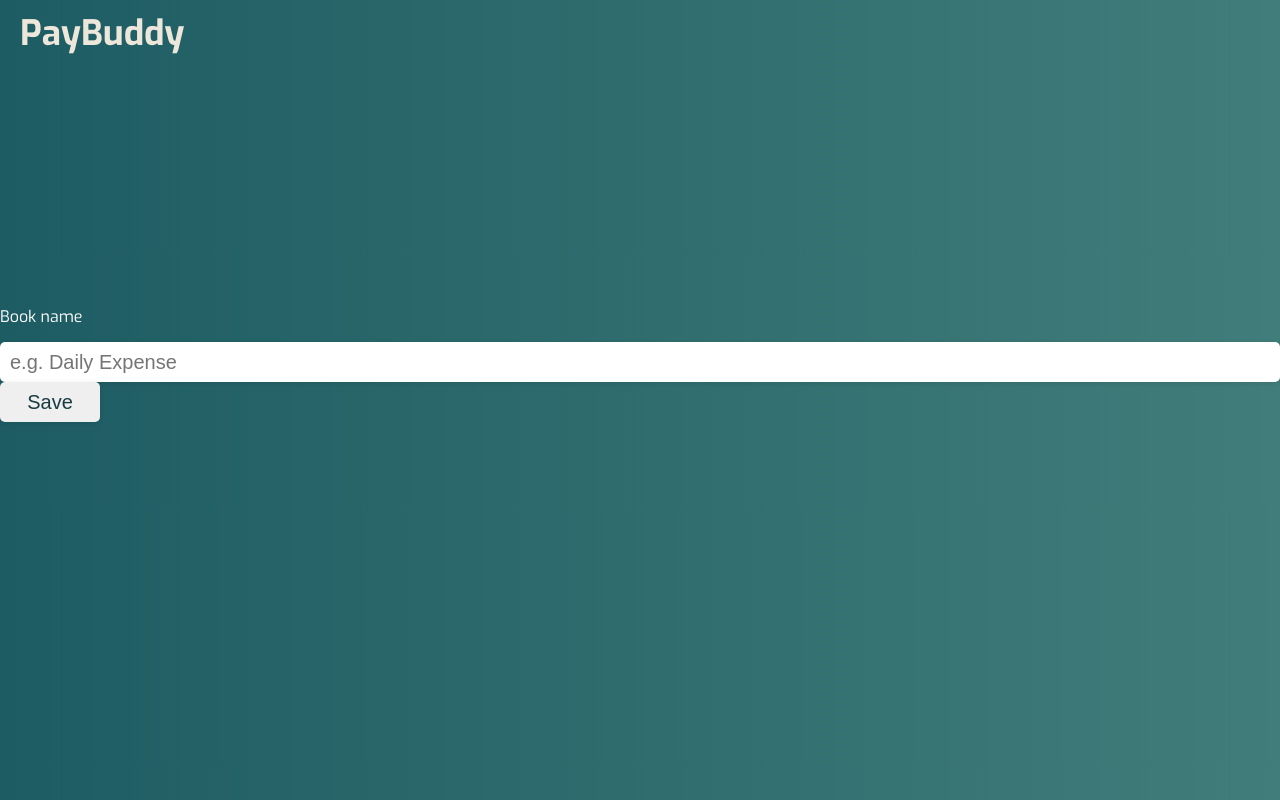
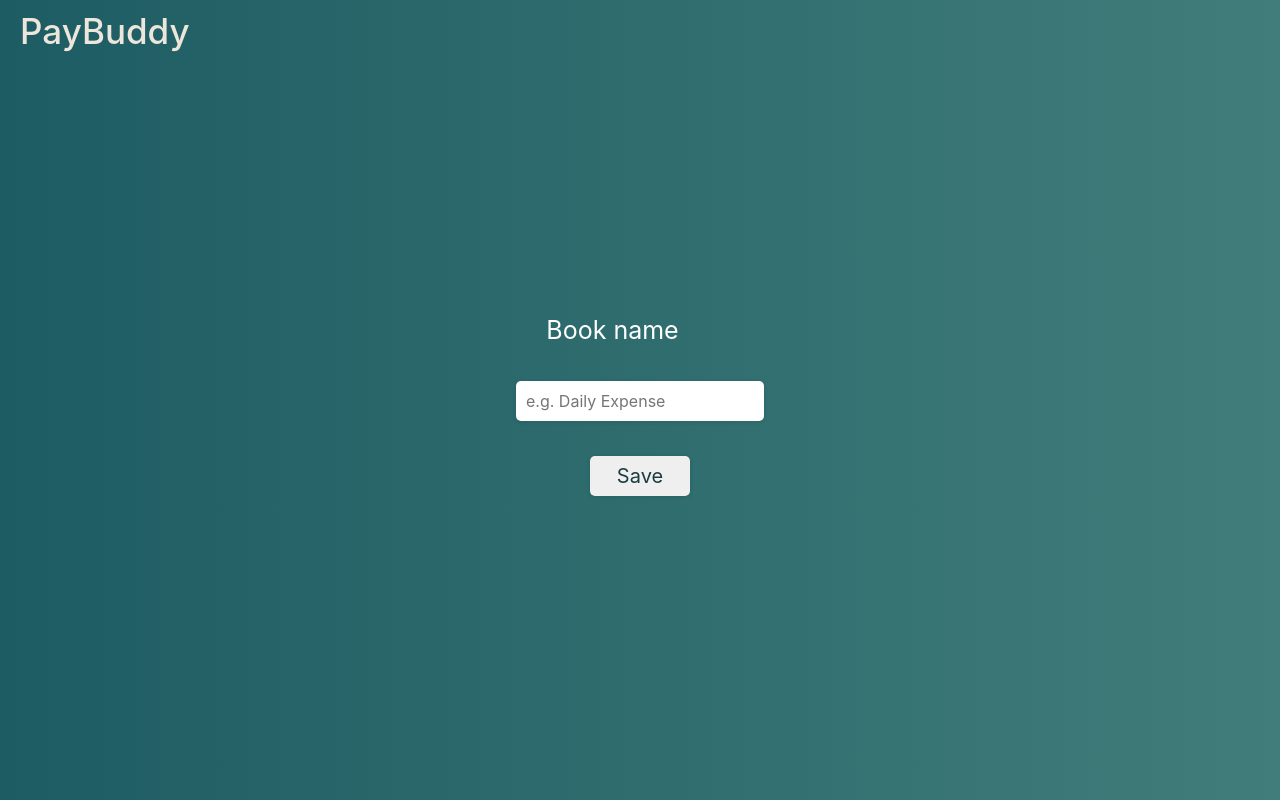
Before and after one commit to Naitik2929/PayBuddy_CE089_CE094_CE118, a PHP site: page /paybook/newbook.php in a window 1280 px wide. Run offline with PHP 8.4, Linux system fonts and the light colour scheme.

Commit message:
Update newbook.php

```diff
--- a/PayBuddy/paybook/newbook.php
+++ b/PayBuddy/paybook/newbook.php
@@ -6,6 +6,7 @@
     <meta http-equiv="X-UA-Compatible" content="IE=edge">
     <meta name="viewport" content="width=device-width, initial-scale=1.0">
     <link rel="stylesheet" href="/css/newbook.css">
+    <link rel="stylesheet" href="https://cdn.jsdelivr.net/npm/bootstrap@4.0.0/dist/css/bootstrap.min.css" integrity="sha384-Gn5384xqQ1aoWXA+058RXPxPg6fy4IWvTNh0E263XmFcJlSAwiGgFAW/dAiS6JXm" crossorigin="anonymous">
     <title>PayBuddy</title>
 </head>
 
@@ -15,10 +16,10 @@
             <h1>PayBuddy</h1>
         </span>
         <form action="<?php echo $_SERVER["PHP_SELF"]; ?>" method="post">
-            <div class="pos">
-                <span style="color:white">Book name</span><br>
-                <input type="text" name="name" id="name" class="b_name" placeholder="e.g. Daily Expense">
-                <input type="submit" value="Save" class="save">
+            <div class="d-flex align-items-end flex-column" style="height: 200px;">
+                <div class="p-2"><span style="color:white">Book name</span></div>
+                <div class="p-2"><input type="text" name="name" id="name" class="b_name" placeholder="e.g. Daily Expense"></div>
+                <div class="s mt-auto p-2 "><input type="submit" value="Save" class="save"></div>
             </div>
         </form>
 
```
